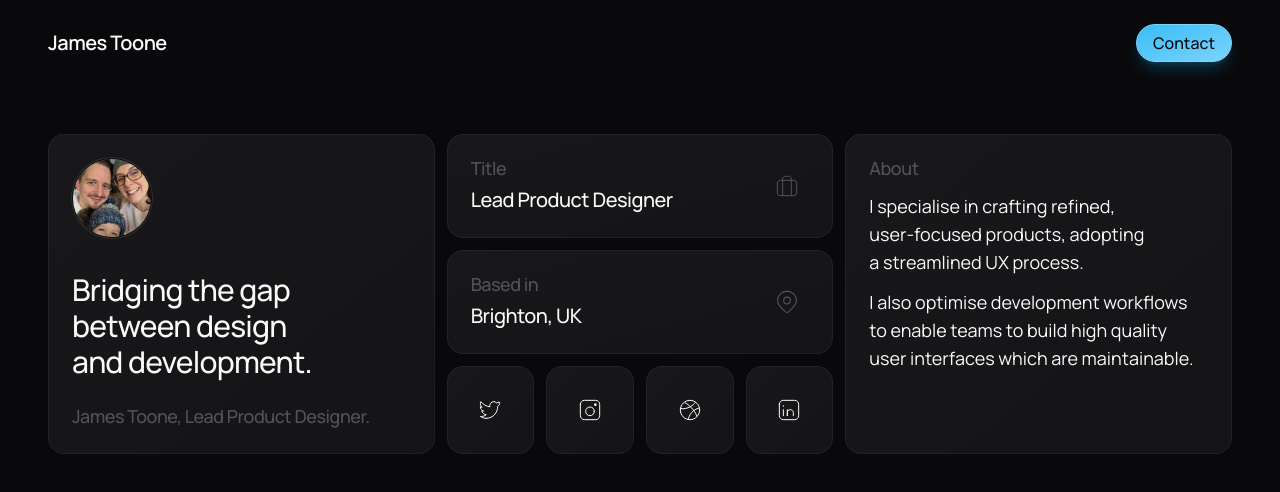
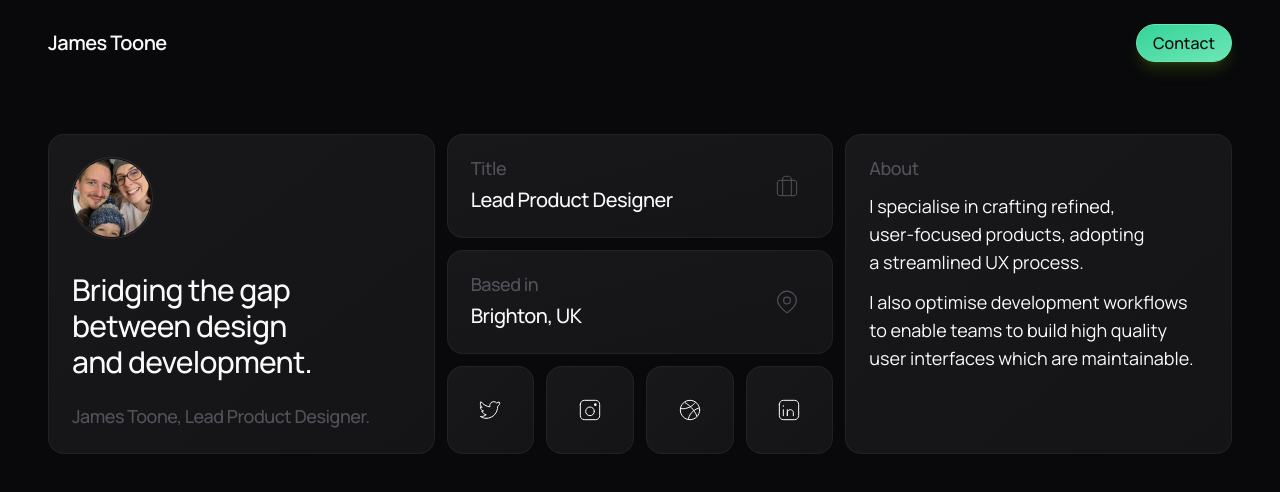
Before and after one commit to 2ne/nextjs-boilerplate, a Next.js app: page / in a window 1280 px wide. Shown: the top 492 px of the page. Built offline with nearby package versions, Linux system fonts and the light colour scheme.

Commit message:
Update page.tsx

```diff
--- a/app/page.tsx
+++ b/app/page.tsx
@@ -7,7 +7,7 @@ export default function Home() {
         <h1 className="font-semibold text-lg sm:text-xl tracking-tight">James Toone</h1>
         <button
           type="button"
-          className="text-sm sm:text-base from-sky-400 to-sky-300 bg-gradient-to-br text-zinc-950 rounded-full px-4 py-1.5 font-medium border border-sky-300 shadow-lg shadow-sky-500/25"
+          className="text-sm sm:text-base from-emerald-400 to-emerald-300 bg-gradient-to-br text-zinc-950 rounded-full px-4 py-1.5 font-medium border border-emerald-300 shadow-lg shadow-lime-600/25"
         >
           Contact
         </button>
```
